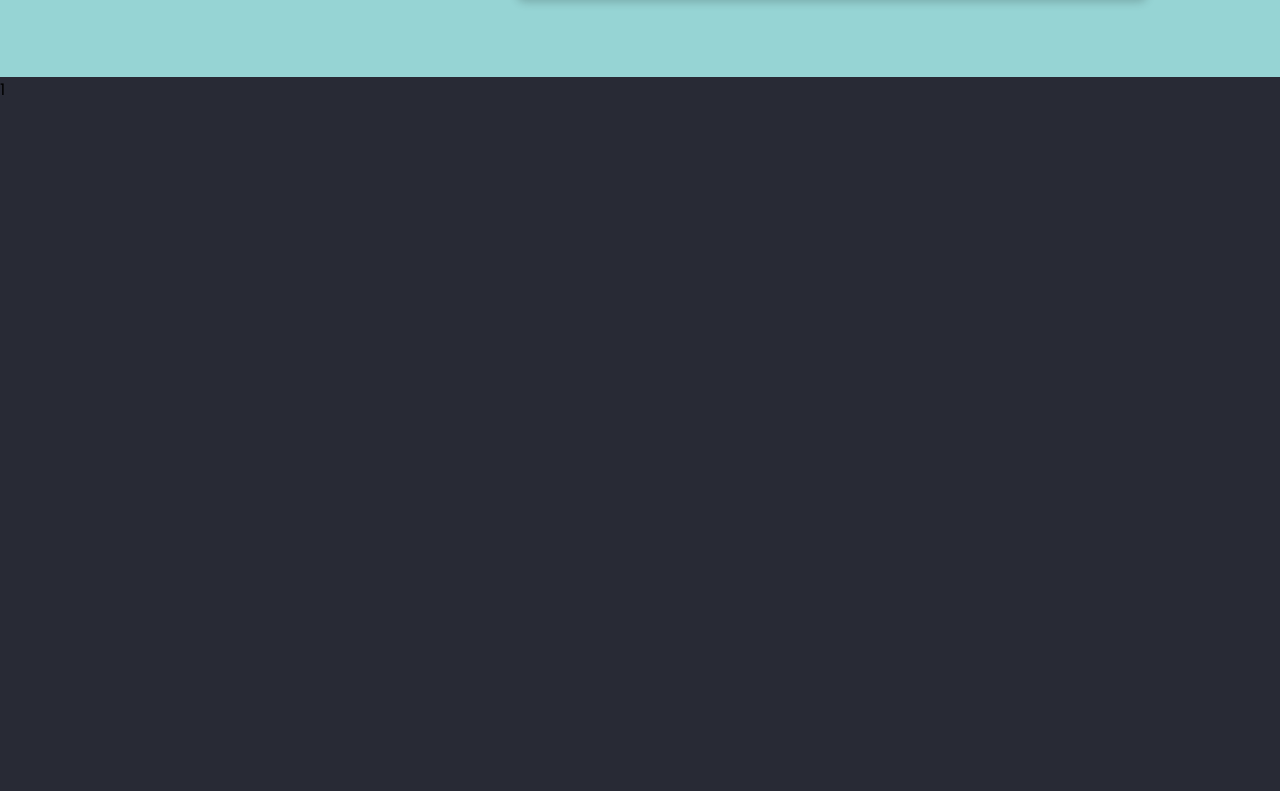
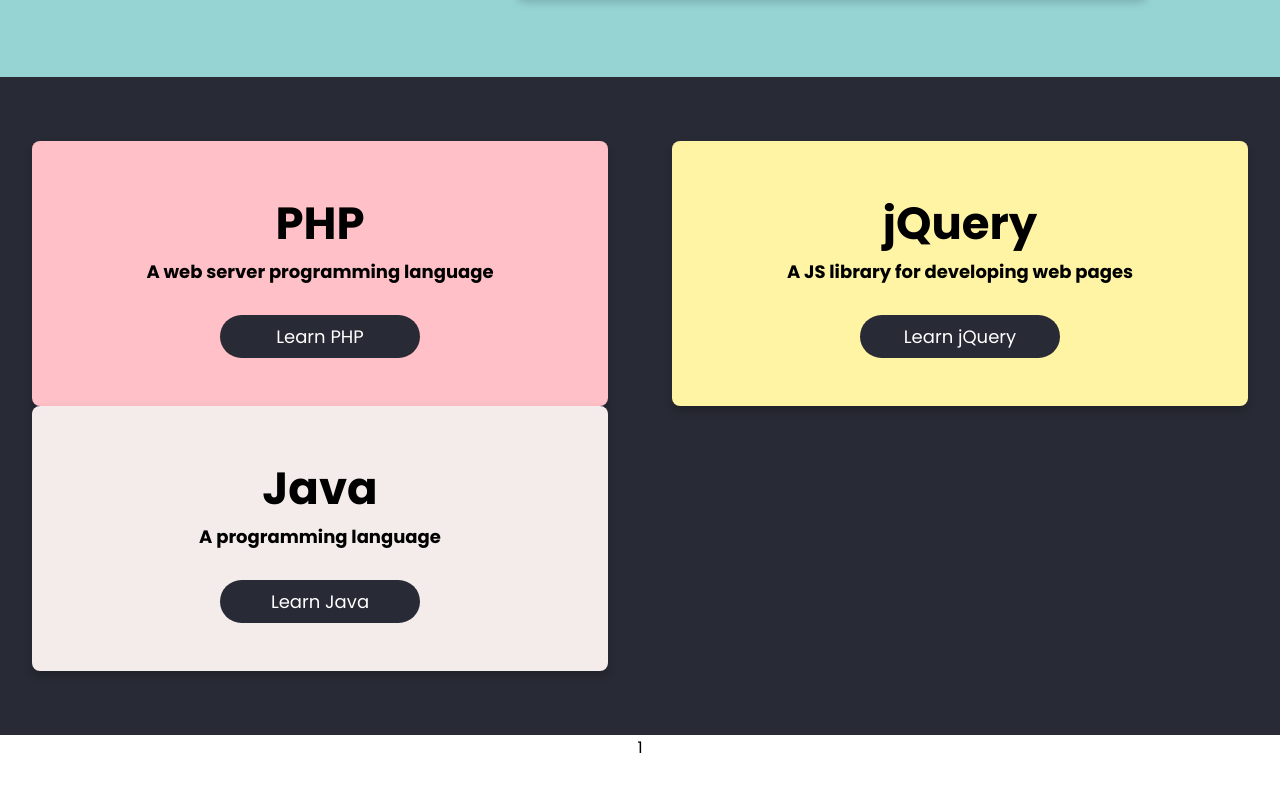
Before and after one commit to TenMichal/w3School-DesignCopy, a plain HTML site: page index.html in a window 1280 px wide. Shown: the part 3441-4232 px from the top of the page. After the commit the page ends 4201 px from the top, so only its background shows below. Drawn offline with nearby package versions, Linux system fonts and the light colour scheme.

Commit message:
libraries test

```diff
--- a/index.html
+++ b/index.html
@@ -188,6 +188,23 @@
         </div>
     </section>
 
+    <section class="libraries">
+        <div class="library php">
+            <h1 class="title">PHP</h1>
+            <h3 class="subtitle">A web server programming language</h3>
+            <button class="btn">Learn PHP</button>
+        </div>
+        <div class="library jquery">
+            <h1 class="title">jQuery</h1>
+            <h3 class="subtitle">A JS library for developing web pages</h3>
+            <button class="btn">Learn jQuery</button>
+        </div>
+        <div class="library java">
+            <h1 class="title">Java</h1>
+            <h3 class="subtitle">A programming language</h3>
+            <button class="btn">Learn Java</button>
+        </div>
+    </section>
     <section class="library">1</section>
     <script src="js/toggleCodeboxTheme.js"></script>
 </body>
--- a/scss/style.scss
+++ b/scss/style.scss
@@ -498,8 +498,51 @@ body {
     }
 }
 
-.library {
+.libraries {
     width: 100%;
-    height: 1000px;
-    background: $body-color
+    height: auto;
+    padding: 64px 0;
+    background: $body-color;
+    display: grid;
+    grid-template-columns: repeat(2, 1fr);
+    place-items: center;
+    .library {
+        @include flex(column);
+        max-width: 700px;
+        min-width: 470px;
+        width: 90%;
+        height: 265px;
+        padding: 24px;
+        border-radius: 8px;
+        box-shadow: 0 5px 10px rgba(0, 0, 0, .2);
+        .title {
+            font-size: 45px;
+        }
+
+        .subtitle {
+            font-size: 18px;
+        }
+
+        .btn {
+            width: 200px;
+            margin-top: 30px;
+            background: $body-color;
+            color: #fff;
+            font-size: 18px;
+            padding: 8px 16px;
+            outline: none;
+            border: none;
+            border-radius: 25px;
+        }
+
+        &.php {
+            background: $php-color;
+        }
+        &.jquery {
+            background: $jquery-color;
+        }
+        &.java {
+            background: $java-color;
+        }
+    }
 }
--- a/scss/variables.scss
+++ b/scss/variables.scss
@@ -45,3 +45,8 @@ $selection-color: #AD2A2A;
 
 $instruction-active-color: #BBA5C5;
 $selection-active-color: #69C2BB;
+
+//libraries colors
+$php-color: #FFC0C7;
+$jquery-color: #FFF4A3;
+$java-color: #F3ECEA;
```
Also changed, not shown: css/style.css.
